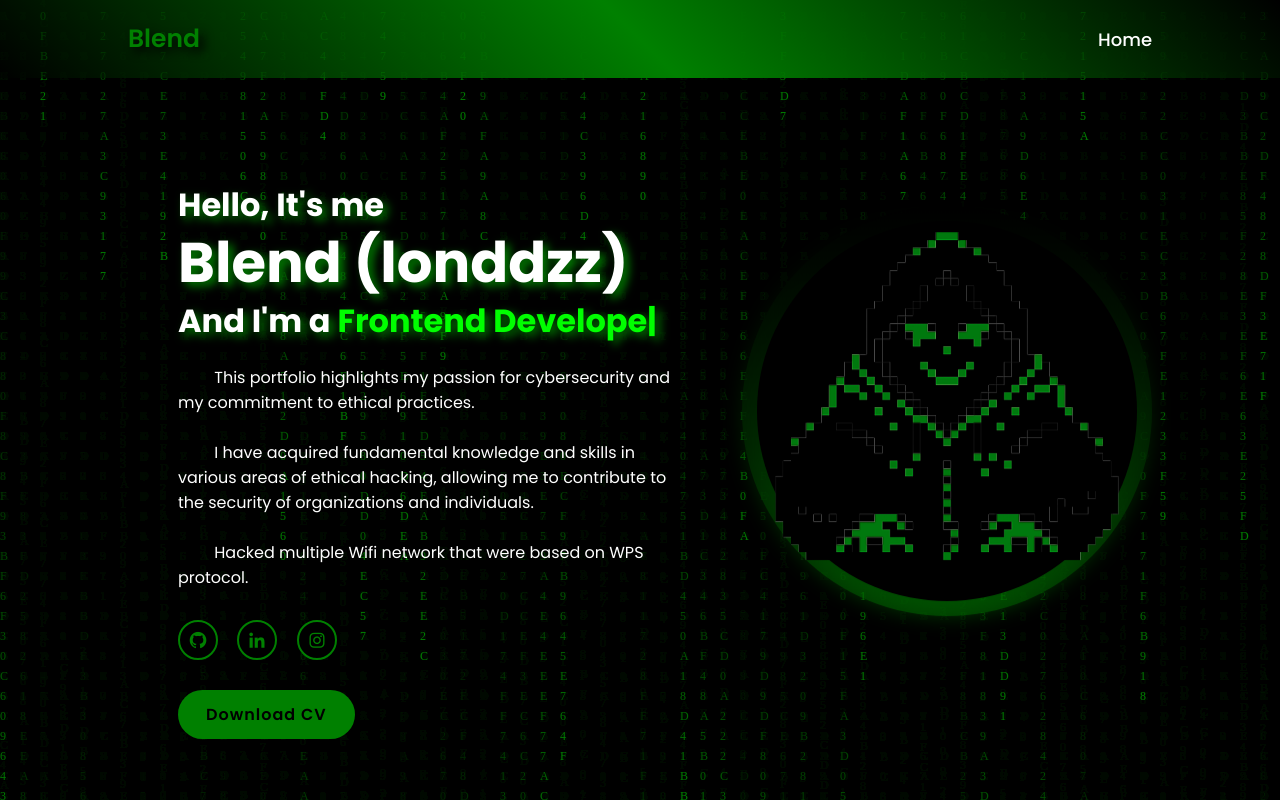
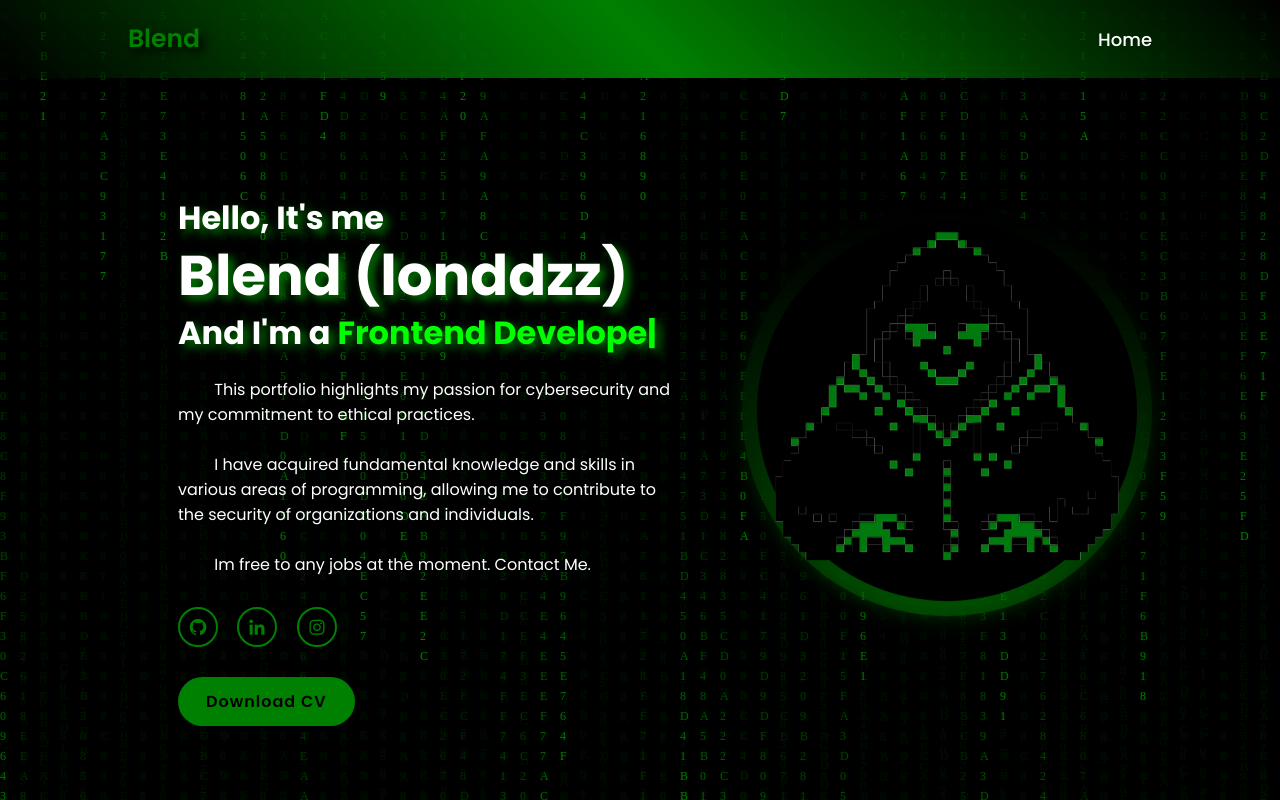
Before and after one commit to londdzz/blenddev, a plain HTML site: page index.html in a window 1280 px wide. Drawn offline with nearby package versions, Linux system fonts and the light colour scheme.

Commit message:
Update index.html

```diff
--- a/index.html
+++ b/index.html
@@ -51,9 +51,9 @@
             </span></h3>
 
             <p>  &emsp; &emsp;This portfolio highlights my passion for cybersecurity and my commitment to ethical practices. <br> <br>
-                &emsp; &emsp;I have acquired fundamental knowledge and skills in various areas of ethical hacking,
+                &emsp; &emsp;I have acquired fundamental knowledge and skills in various areas of programming,
                 allowing me to contribute to the security of organizations and individuals. <br> <br>
-                &emsp; &emsp;Hacked multiple Wifi network that were based on WPS protocol.
+                &emsp; &emsp;Im free to any jobs at the moment. Contact Me.
             </p>
 
             <div class="home-sci">
```
